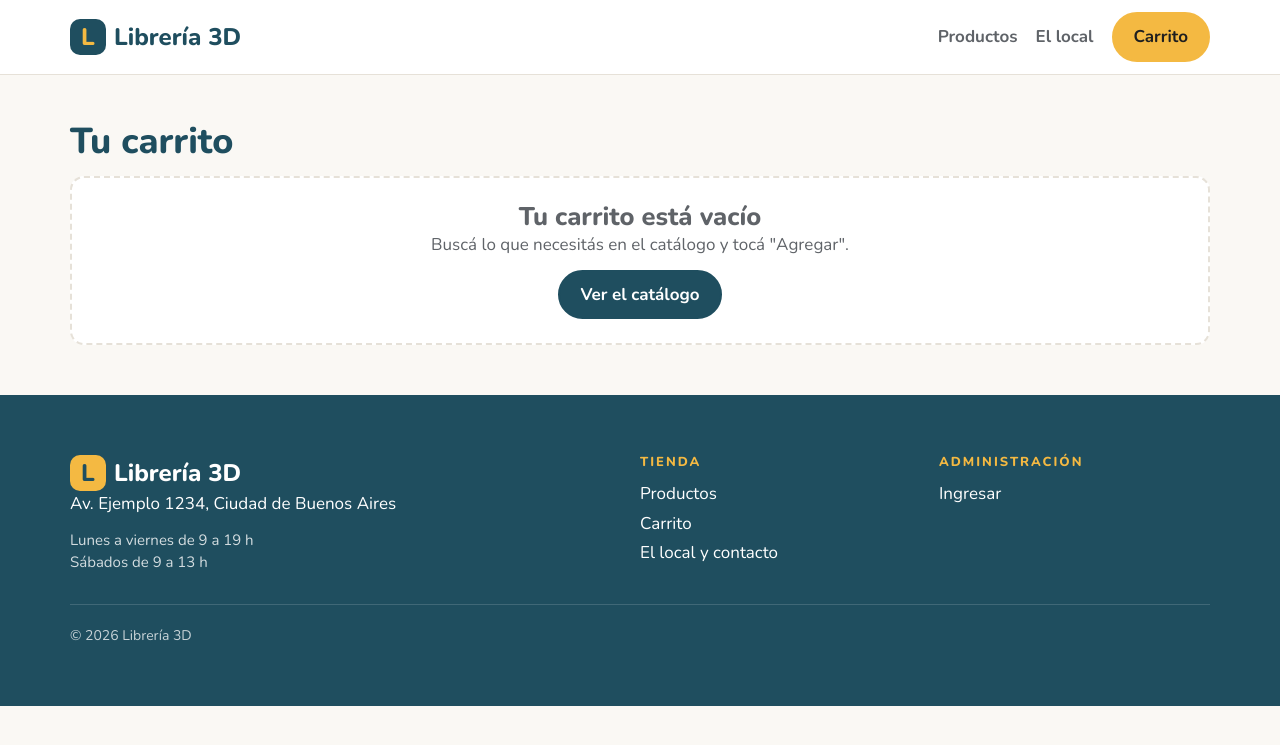
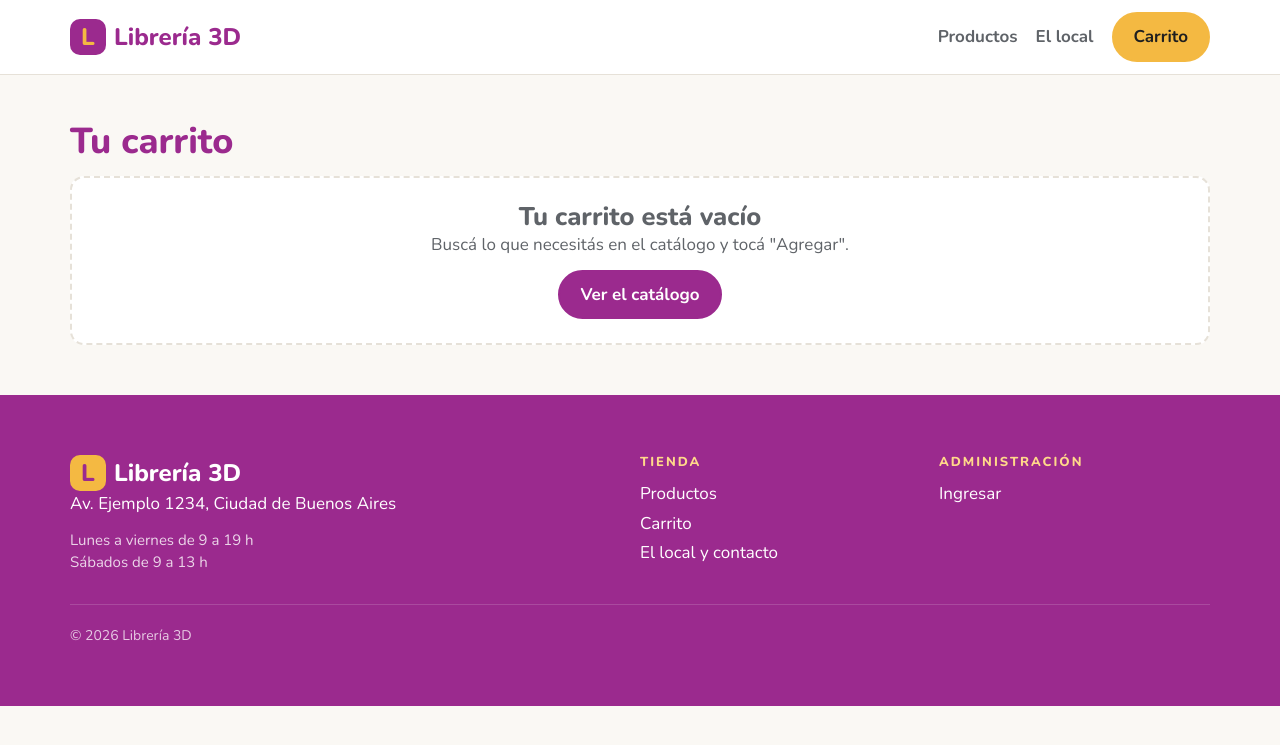
Before and after one commit to lucasd1022/libreria-3d, an ASP.NET Core app: page /Carrito in a window 1280 px wide. Shown: the top 745 px of the page. Run offline with ASP.NET Core 8, Linux system fonts and the light colour scheme.

Commit message:
Color principal violeta medio fucsia (#9b2a8e)
- Variables nuevas: --color-principal-suave y --color-acento-claro
- Textos chicos sobre fondo violeta con amarillo claro para mantener contraste AA
- Ícono del sitio con el nuevo color

Co-Authored-By: Claude Opus 5.5 <noreply@anthropic.com>
Claude-Session: https://claude.ai/code/session_01BexwaaLLLi6mjG92HwGyX8

```diff
--- a/wwwroot/css/style.css
+++ b/wwwroot/css/style.css
@@ -12,9 +12,11 @@
 /* ---------------------------------------------- variables ---------------------------------------------- */
 
 :root {
-  --color-principal: #1f4e5f;
-  --color-principal-claro: #3d7a8c;
+  --color-principal: #9b2a8e;        /* violeta medio fucsia */
+  --color-principal-claro: #b13aa3;
+  --color-principal-suave: #f7ecf5;   /* fondo apenas teñido del color principal */
   --color-acento: #f4b942;
+  --color-acento-claro: #ffd98a;      /* acento para texto chico sobre fondo principal */
   --color-acento-oscuro: #e0a52e;
   --color-peligro: #b3261e;
   --color-exito: #2e7d32;
@@ -33,7 +35,7 @@
   --espacio: 16px;
   --espacio-grande: 28px;
 
-  --sombra: 0 1px 2px rgba(31, 78, 95, 0.06);
+  --sombra: 0 1px 2px rgba(155, 42, 142, 0.08);
 }
 
 /* ---------------------------------------------- base ---------------------------------------------- */
@@ -231,7 +233,7 @@ legend {
 }
 
 .rotulo-acento {
-  color: var(--color-acento);
+  color: var(--color-acento-claro);
   letter-spacing: 2px;
   margin-bottom: 6px;
 }
@@ -401,7 +403,7 @@ legend {
 }
 
 .banda-oscura a:not(.boton):hover {
-  color: var(--color-acento);
+  color: var(--color-acento-claro);
 }
 
 .banda-clara {
@@ -503,7 +505,7 @@ legend {
 }
 
 .boton-texto-claro:hover {
-  color: var(--color-acento);
+  color: var(--color-acento-claro);
 }
 
 .burbuja {
@@ -592,7 +594,7 @@ legend {
   margin: 20px 0;
   padding: 14px 18px;
   border-radius: 12px;
-  background-color: #e6f0f2;
+  background-color: var(--color-principal-suave);
   color: var(--color-principal);
 }
 
@@ -674,7 +676,7 @@ legend {
 
 .tarjeta-opcion:has(input:checked) {
   border-color: var(--color-principal);
-  background-color: #f2f7f8;
+  background-color: var(--color-principal-suave);
 }
 
 .tarjeta-opcion input {
```
Also changed, not shown: wwwroot/img/favicon.svg.
